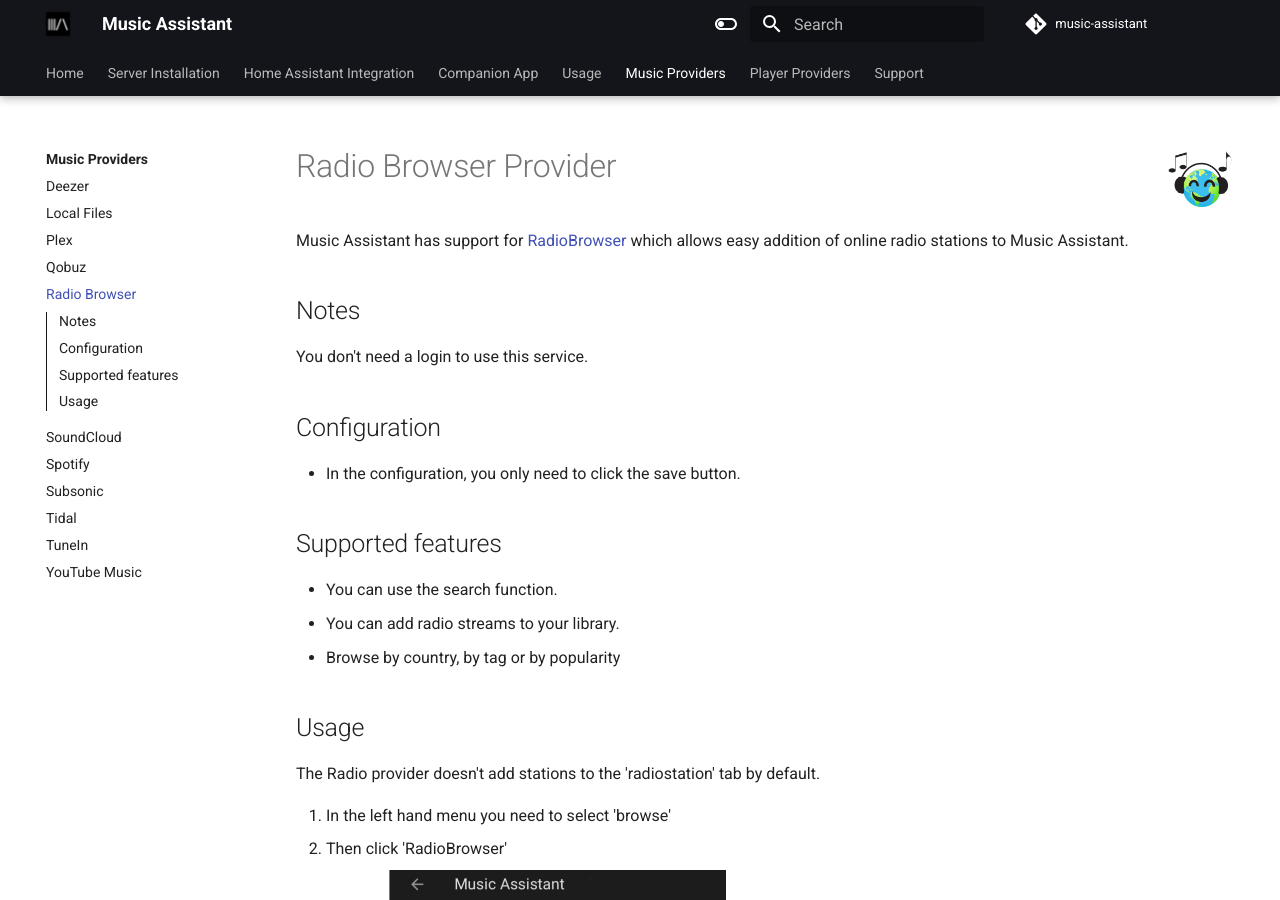
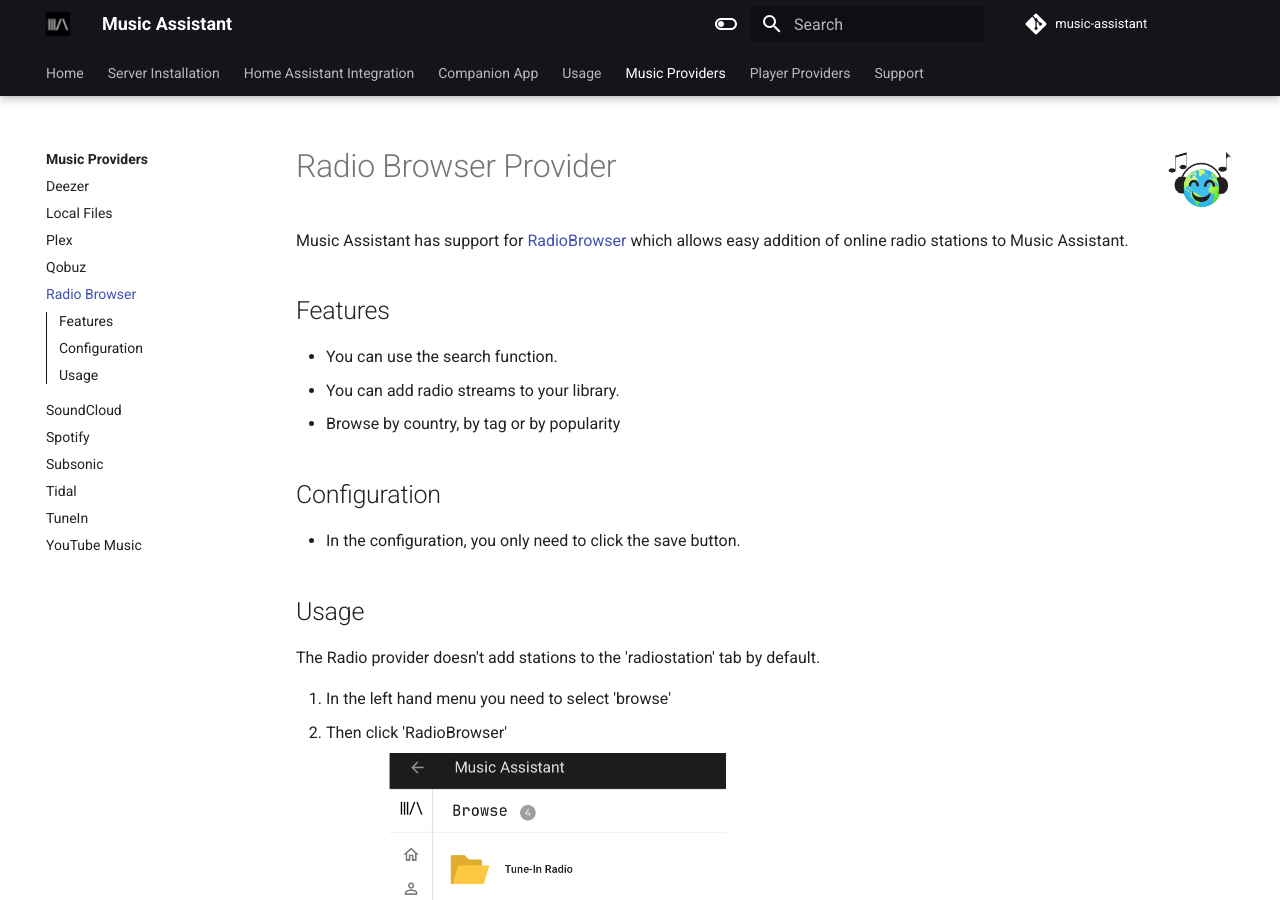
Before and after one commit to pwbriggs/music-assistant.github.io, an MkDocs documentation site: the page built from docs/music-providers/radio-browser.md, in a window 1280 px wide and 900 px high. Built offline with MkDocs 1.6.1 and Material for MkDocs 9.7.7, drawn with Linux system fonts in a browser that asks for light colours.

Commit message:
Update radio-browser.md

```diff
--- a/docs/music-providers/radio-browser.md
+++ b/docs/music-providers/radio-browser.md
@@ -2,22 +2,17 @@
 
 Music Assistant has support for [RadioBrowser](https://www.radio-browser.info/) which allows easy addition of online radio stations to Music Assistant.
 
-## Notes
+## Features
 
-You don't need a login to use this service.
+- You can use the search function.
+- You can add radio streams to your library.
+- Browse by country, by tag or by popularity
 
 ## Configuration
 
 - In the configuration, you only need to click the save button.
 
-## Supported features
-
-- You can use the search function.
-- You can add radio streams to your library.
-- Browse by country, by tag or by popularity
-
 ## Usage
-
 
 The Radio provider doesn't add stations to the 'radiostation' tab by default.
 
```
